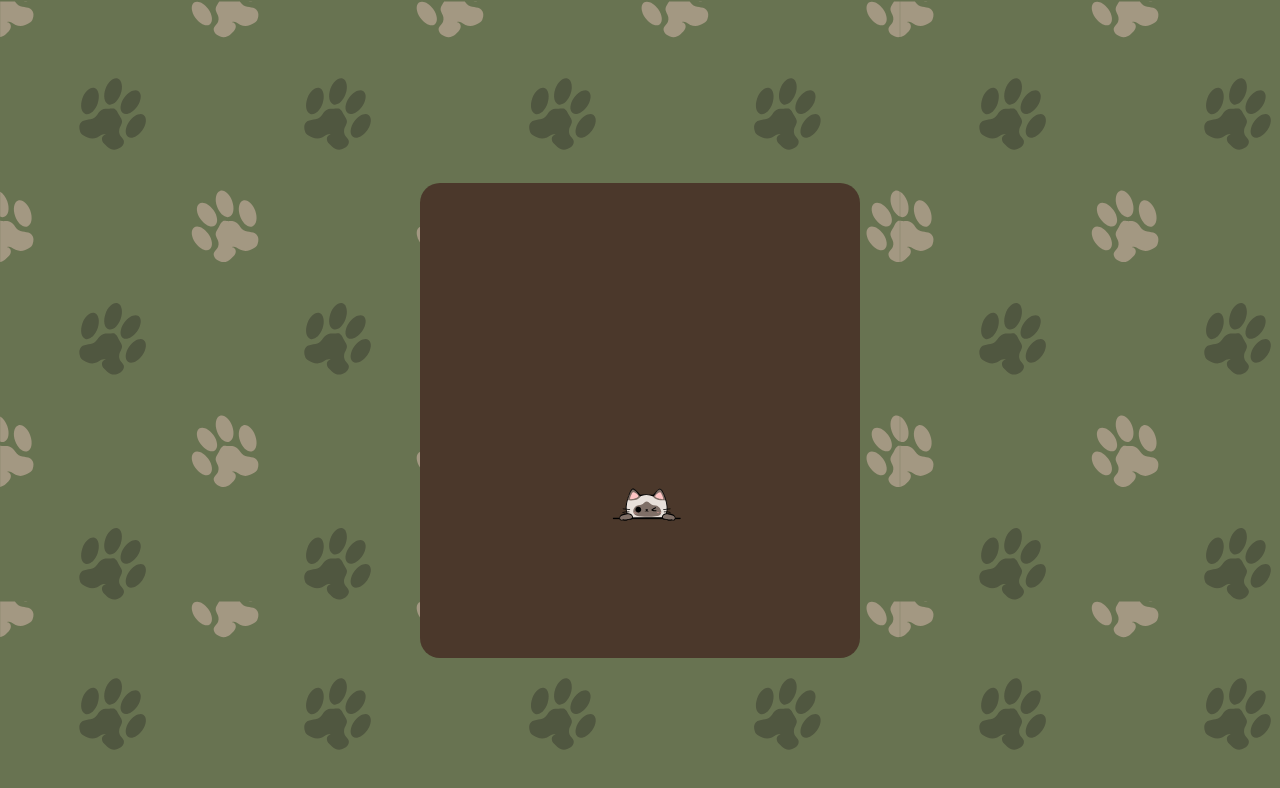
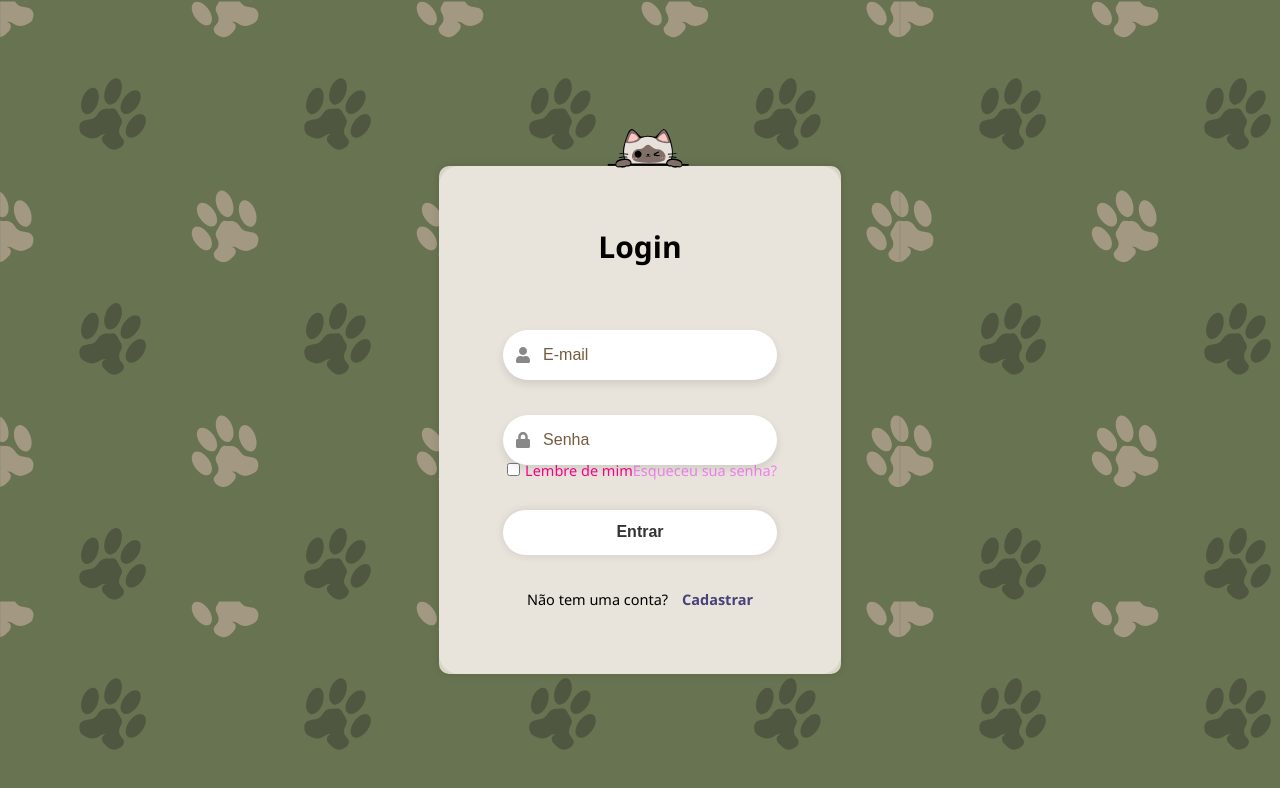
Before and after one commit to saracristinas/Sistema-de-adocao, a React (Vite) app: page /login in a window 1280 px wide. Shown: the top 788 px of the page. Built offline with nearby package versions, Linux system fonts and the light colour scheme.

Commit message:
Ajustando formulario e tela de login

```diff
--- a/src/Components/Login/Login.jsx
+++ b/src/Components/Login/Login.jsx
@@ -21,24 +21,16 @@ const Login = () => {
   };
 
   return (
-    <div className="background-image"> {/* Aqui aplicamos a classe global */}
-      <div className="login-wrapper background-image">
-        <div className="left-side">
-          <div className="image-container">
-            <img
-              src={gatinho}
-              alt="gatinho na tela de login"
-              className="img-menina"
-            />
-          </div>
-        </div>
-      </div>
+    <div className="login-wrapper background-image">
+      <div className="right-side">
+      <div className="gato-wrapper">
+      <img src={gatinho} alt="gatinho" className="img-gato" />
+    </div>
+        <div className="form-container">
 
-
-      <div className="right-side">
-        <div className="form-container">
           <form onSubmit={handleSubmit}>
             <h1>Login</h1>
+
             <div className="input-field">
               <input
                 type="email"
@@ -79,6 +71,7 @@ const Login = () => {
       </div>
     </div>
   );
+
 };
 
 export default Login;
--- a/src/Components/Login/styles/imagem.css
+++ b/src/Components/Login/styles/imagem.css
@@ -1,47 +1,20 @@
 /* imagem.css */
 
-/* Estilo do container que envolve as imagens */
-.image-container {
-    width: 400px; /* Largura do container de imagens */
-    height: 435px; /* Altura do container de imagens */
-    background-color: #4b382b; /* Cor de fundo */
-    backdrop-filter: blur(8px); /* Efeito de desfoque no fundo */
-    border-radius: 20px; /* Bordas arredondadas */
-    overflow: hidden; /* Esconde o conteúdo que sai da área do container */
-    padding: 20px; /* Espaçamento interno */
-    display: flex; /* Flexbox para alinhar as imagens */
-    justify-content: center; /* Alinha as imagens no centro horizontal */
-    align-items: center; /* Alinha as imagens no centro vertical */
-    position: relative; /* Para posicionar as imagens dentro */
+  /* Estilo das imagens específicas */
+  .gato-wrapper {
+    position: absolute;
+    top: -31.5vw; /* sobe proporcionalmente à tela */
+    left: 50%;
+    transform: translateX(-50%);
+    width: 100%;
+    display: flex;
+    justify-content: center;
+    z-index: 2;
+    pointer-events: none;
   }
 
-  /* Estilo das imagens específicas */
-  .img-menina,
-  .img-patinha,
-  .img-pc {
-    position: absolute; /* As imagens são posicionadas dentro do container */
-    object-fit: contain; /* Garante que a imagem seja redimensionada sem cortar */
-    pointer-events: none; /* Garante que as imagens não interfiram na interação com outros elementos */
+  .img-gato {
+    width: clamp(200px, 25vw, 600px); /* Mínimo 200px, ideal 25% da viewport, máximo 600px */
+    height: auto;
+    object-fit: contain;
   }
-
-  /* Estilo da imagem da menina */
-  .img-menina {
-    max-width: 100%; /* A imagem ocupa até 100% da largura */
-    max-height: 100%; /* A imagem ocupa até 100% da altura */
-    z-index: 3; /* Garante que a imagem da menina fique no topo */
-  }
-
-  /* Estilo da imagem das patinhas */
-  .img-patinha {
-    max-width: 100%; /* A imagem ocupa até 100% da largura */
-    max-height: 70%; /* A imagem ocupa no máximo 70% da altura */
-    opacity: 0.4; /* Transparência para dar um efeito sutil */
-    z-index: 1; /* Fica atrás da imagem da menina */
-  }
-
-  /* Estilo da imagem do notebook */
-  .img-pc {
-    max-width: 90%; /* A imagem ocupa até 90% da largura */
-    max-height: 70%; /* A imagem ocupa no máximo 70% da altura */
-    z-index: 2; /* Fica entre as imagens das patinhas e da menina */
-  }
--- a/src/Components/Login/styles/layout.css
+++ b/src/Components/Login/styles/layout.css
@@ -1,10 +1,10 @@
 /* layout.css */
 
 /* Layout principal que engloba a imagem e o formulário */
-.login-wrapper , .right-side {
+.login-wrapper {
     display: flex; /* Usando Flexbox para organização */
     justify-content: center; /* Centraliza os itens horizontalmente */
-    flex-direction: row; /* Garante lado a lado */
+    flex-direction: column; /* Garante lado a lado */
     align-items: center; /* Centraliza os itens verticalmente */
     min-height: 100vh; /* A altura mínima é 100% da altura da tela */
     background-image: url('/src/assets/Fundo-de-tela.svg');
@@ -15,8 +15,9 @@
   }
 
   /* Estilo da parte do formulário (Nao tem uma conta?) */
-  .right-side , .left-side {
-    flex: 1; /* Faz com que essa parte ocupe o máximo de espaço possível */
-    display: flex; /* Flexbox para organizar o conteúdo */
-    justify-content: center; /* Alinha o conteúdo horizontalmente */
+  .right-side {
+    display: flex;
+    flex-direction: column;
+    align-items: center;
+    position: relative;
   }
--- a/src/Components/Login/styles/responsivo.css
+++ b/src/Components/Login/styles/responsivo.css
@@ -1,21 +1,41 @@
 /* responsivo.css */
 
 /* Responsividade para dispositivos com largura de tela menor que 600px */
-@media (max-width: 600px) {
-    .img-menina, .img-patinha, .img-pc {
-      max-width: 80%; /* Reduz a largura das imagens */
-      max-height: 80%; /* Reduz a altura das imagens */
+/* Responsivo */
+@media (max-width: 1200px) {
+  .img-gato {
+    width: 500px;
+  }
 }
 
+@media (max-width: 992px) {
+  .img-gato {
+    width: 400px;
+  }
+}
+
+@media (max-width: 768px) {
+  .img-gato {
+    width: 300px;
+  }
+}
+
+@media (max-width: 480px) {
+  .img-gato {
+    width: 200px;
+  }
+}
+
+
+
 .image-container {
-      padding: 10px; /* Reduz o espaçamento interno */
+  padding: 0px; /* Reduz o espaçamento interno */
 }
 
 .form-container {
   width: 100%; /* Faz com que o formulário ocupe toda a largura disponível */
-      padding: 20px; /* Reduz o espaçamento interno */
+  padding: 0px; /* Reduz o espaçamento interno */
 }
 .login-wrapper {
   flex-direction: column;
 }
-  }
```
Lines whose indentation alone changed are shown as unchanged.
